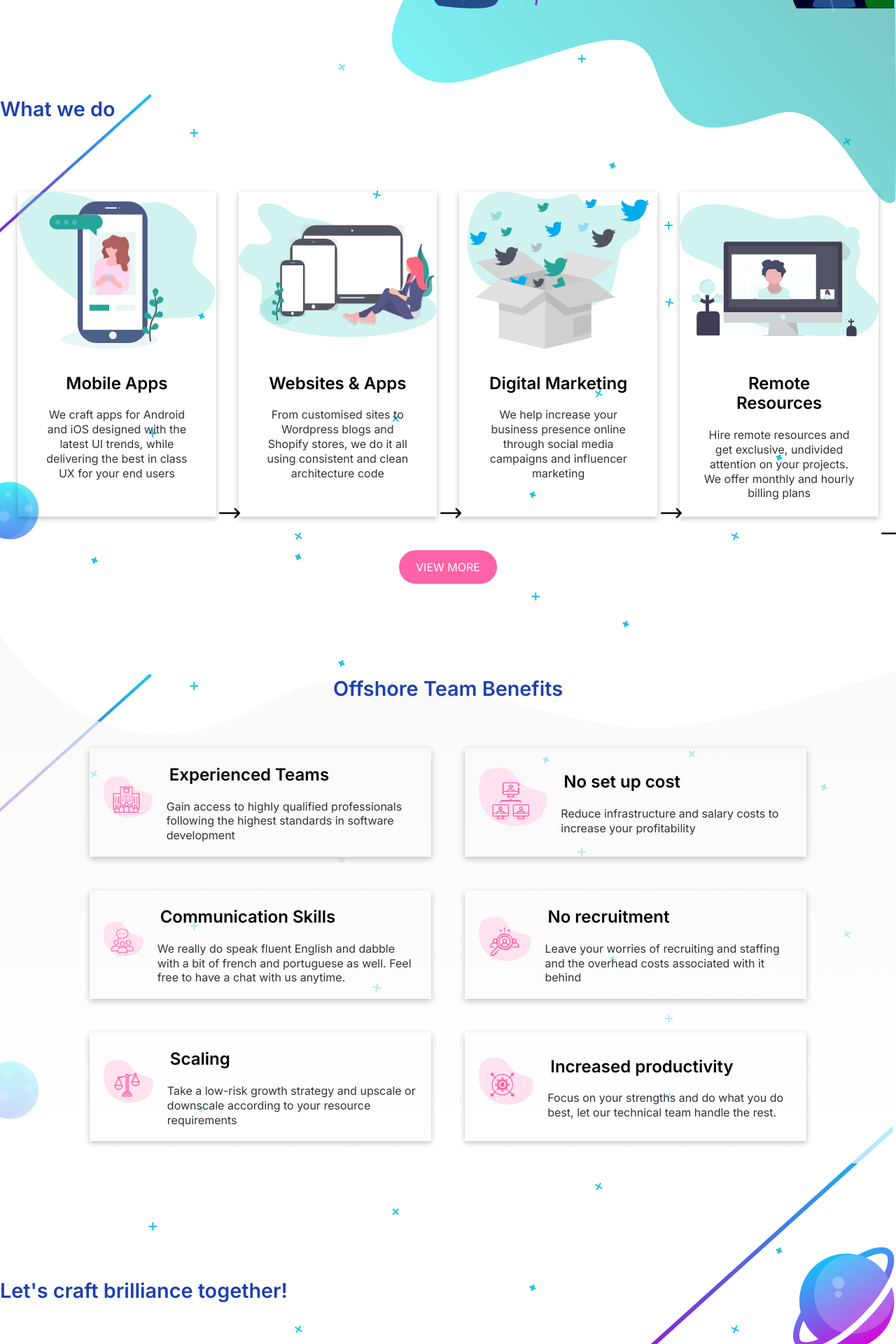
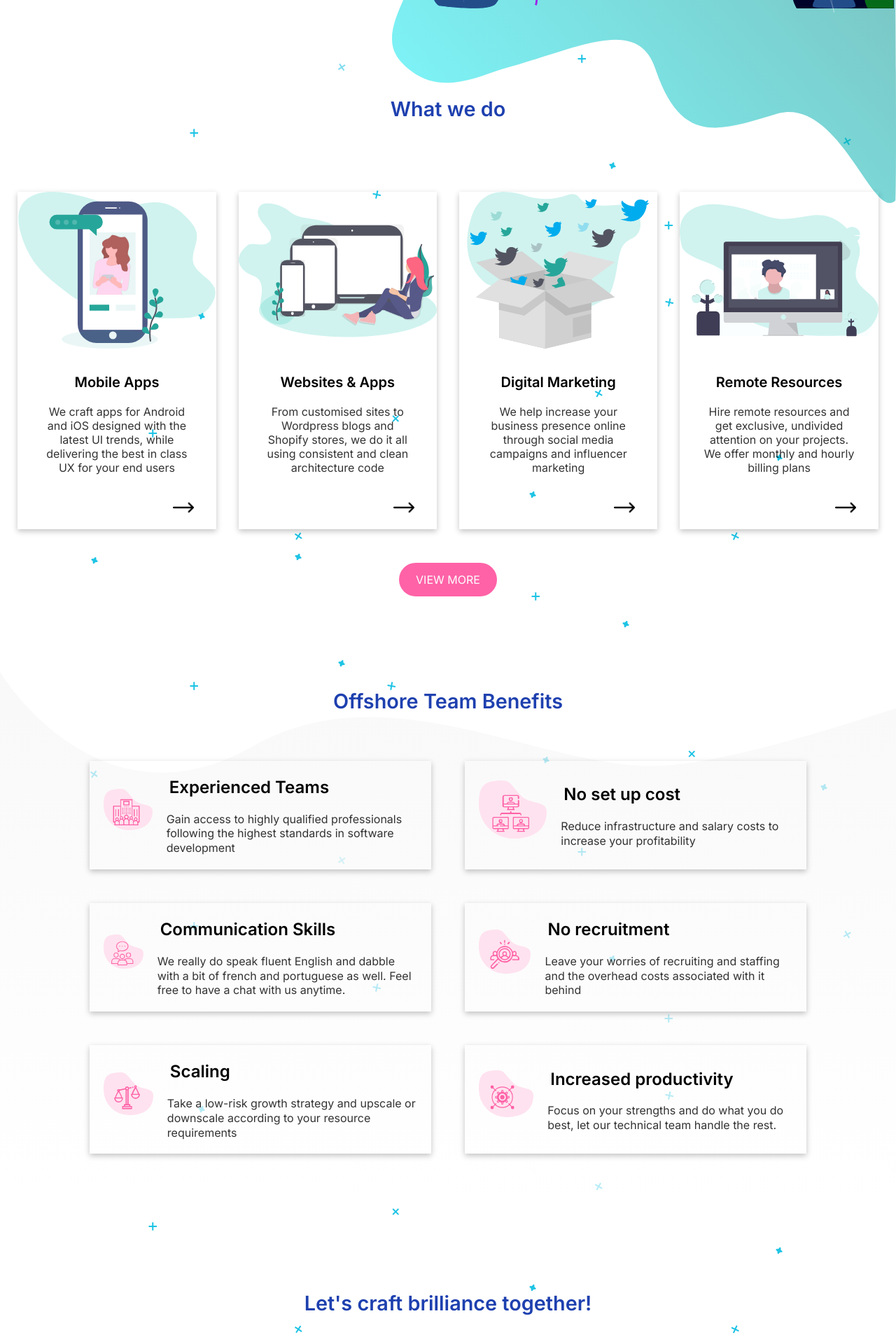
Before and after one commit to Octalogic-Tech/website, a Next.js app: page / in a window 1280 px wide. Shown: the part 660-2580 px from the top of the page at 70% size. Built offline with nearby package versions, Linux system fonts and the light colour scheme.

Commit message:
minor changes in home page

```diff
--- a/app/page.tsx
+++ b/app/page.tsx
@@ -1,13 +1,9 @@
 "use client";
-import styles from "../styles/home.module.css";
 
 import Image from "next/image";
 
 import HeroImage from "/public/images/hero_image.svg";
 import MobileHeroImage from "/public/images/hero_image_mobile.svg";
-
-// import { Grid } from "@mui/material";
-// import Box from "@mui/material/Box";
 
 import HorizontalRule from "../src/components/horizontal-rule/horizontal-rule";
 import PillButton from "../src/components/pill-button/pill-button";
@@ -26,7 +22,6 @@ const Home = () => {
   return (
     <>
       <Head />
-      {/* <Box className={styles.sec_1_wrapper}> */}
       <div className="min-h-[48vw] mb-16 relative w-full text-right">
         <Image
           alt="Hero image"
@@ -34,7 +29,6 @@ const Home = () => {
           priority
           quality={100}
           sizes="100vw"
-          // className={styles.hero_img}
           className="w-54 h-auto md:w-7/12 absolute right-0 top-neg-6 z-[-1] sm:hidden md:block"
         />
         <Image
@@ -43,74 +37,57 @@ const Home = () => {
           priority
           quality={100}
           sizes="100vw"
-          // className={styles.mobile_hero_img}
           className="w-55 h-auto absolute right-0 top-0 z-[-1] sm:block md:hidden"
         />
-        {/* <Box className={styles.content_wrapper}> */}
         <div className="text-left sm:pl-8 sm:pt-0 md:pl-16 md:pt-12 xl:pl-24 xl:pt-20">
-          {/* <Heading size="large" className={styles.heading_1}> */}
           <Heading size="large" className="sm:max-w-[68vw] md:max-w-[52vw]">
             Converting ideas to solutions
           </Heading>
-          {/* <Paragraph className={styles.para_1}> */}
           <Paragraph className="mt-6 sm:max-w-[49vw] md:max-v-[30vw] lg:max-w-[38vw] xl:max-w-[30vw]">
             Got a startup idea? Let us turn it into a solution! We provide offshore development &
             technological resources to turn an idea into reality
           </Paragraph>
-          {/* <Box className={styles.btn_wrap_1}> */}
           <div className="sm:mt-8 xl:mt-16">
             <PillButton title={"GET STARTED"} href={"/contact"} />
           </div>
         </div>
       </div>
       <div>
-        <div className={styles.planet_1}></div>
-        <Heading size="medium">What we do</Heading>
-        {/* <Box className={styles.services_wrap}> */}
+        <div className="h-80vh w-full absolute bg-no-repeat bg-left -left-6 top-0 z-[-1]  bg-url(/images/planet-1.svg)"></div>
+        <Heading size="medium" className="text-center">
+          What we do
+        </Heading>
         <div className=" flex justify-center mt-24 flex-wrap sm:flex sm:gap-8 md:flex md:gap-16 lg:flex lg:gap-8">
           {Services.map((service: IService) => (
-            // <ServiceCard key={service.title} details={service} className={styles.service_card} />
-            // <div className="group">
-            <ServiceCard
-              key={service.title}
-              details={service}
-              // className="sm:max-w-[83.333%] sm:flex-1 md:max-w-[33.333%] md:flex-1 lg:max-w-[22.14%] lg:flex-1"
-            />
-            // {/* </div> */}
+            <ServiceCard key={service.title} details={service} />
           ))}
         </div>
-        {/* <Box className={styles.btn_wrap_2}> */}
         <div className="mt-12 text-center">
           <PillButton title={"VIEW MORE"} href={"/services"} />
         </div>
       </div>
-      {/* <Box className={styles.sec_3}> */}
       <div className="mt-32 flex flex-col items-center">
-        <div className={styles.planet_1}></div>
-        <div className={styles.why_us}></div>
+        <div className="h-80vh w-full absolute bg-no-repeat bg-left -left-6 top-0 z-[-1]  bg-url(/images/planet-1.svg)"></div>
+        <div
+          className="h-screen w-full -mt-16 absolute bg-no-repeat bg-cover z-[-1]"
+          style={{ backgroundImage: 'url("/images/why-us.svg")' }}
+        ></div>
         <Heading size="medium">Offshore Team Benefits</Heading>
-        {/* <Grid container className={styles.benefits_grid}> */}
         <div className="grid grid-cols-2 gap-12 m-16 w-[80%] lg:grid-cols-2 md:grid-cols-1 sm:grid-cols-1">
           {Benefits.map((benefit: IBenefit) => (
-            // <Grid xs={12} md={6} key={benefit.title} item className={styles.benefits_grid_item}>
             <div key={benefit.title}>
-              {/* <BenefitsCard details={benefit} className={styles.benefits_card} /> */}
               <BenefitsCard details={benefit} />
             </div>
           ))}
         </div>
-        {/* <Box className={styles.planet_2_wrap}> */}
         <div className="w-full z-[-10]">
-          <div className={styles.planet_2}></div>
+          <div className="h-40vh w-full absolute bg-no-repeat bg-right z-[-6] bg-url(/images/planet-2.svg)"></div>
         </div>
       </div>
-      {/* <Box className={styles.sec_4}> */}
       <div className="mt-32">
-        {/* <Heading size="medium" className={styles.heading_4}> */}
-        <Heading size="medium" className="mb-20">
+        <Heading size="medium" className="mb-20 text-center">
           Let&apos;s craft brilliance together!
         </Heading>
-        {/* <Box className={styles.btn_wrap_3}> */}
         <div className="mt-12 text-center">
           <PillButton title={"Get In Touch"} href={"/contact"} />
         </div>
--- a/src/components/service-card/service-card.tsx
+++ b/src/components/service-card/service-card.tsx
@@ -111,7 +111,6 @@ const ServiceCard = (props: ServiceCardProps) => {
     <div
       className={`sm:w-[83.333%]  md:max-w-[33.333%]  lg:max-w-[22.14%]  hover:!shadow-xl hover:!shadow-slate-400`}
       style={{
-        // boxShadow: "2px 3px 3px 0px #888888",
         boxShadow: "rgba(0, 0, 0, 0.24) 0px 3px 8px",
         transition: "box-shadow 0.5s",
       }}
@@ -122,14 +121,12 @@ const ServiceCard = (props: ServiceCardProps) => {
             src={details.illustration}
             alt="Octalogic Tech Remote Resources"
             className="w-full h-[14rem]"
-            // width={300}
-            // height={200}
           />
         </div>
-        <div className="p-8 h-60">
-          <h3 className={Styles.title}>{details.title}</h3>
-          <p className={Styles.desc}>{details.desc}</p>
-          <Image src={rightArrow} alt="arrow" width={30} className="relative top-8 left-64" />
+        <div className="p-8">
+          <h3 className="text-xl font-semibold leading-6 my-1 text-center">{details.title}</h3>
+          <p className="py-4 opacity-80 leading-5 text-center ">{details.desc}</p>
+          <Image src={rightArrow} alt="arrow" width={30} className="float-right py-4" />
         </div>
       </Link>
     </div>
```
